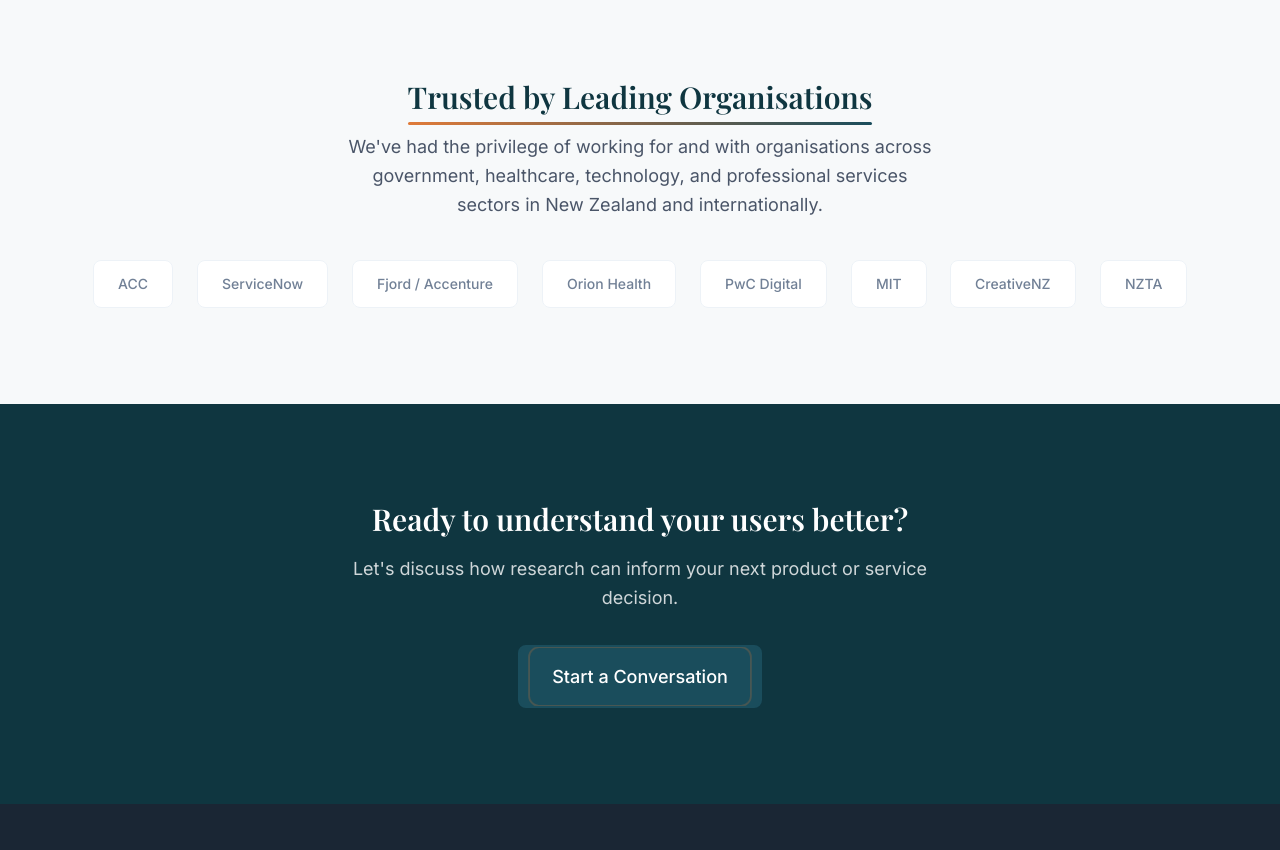
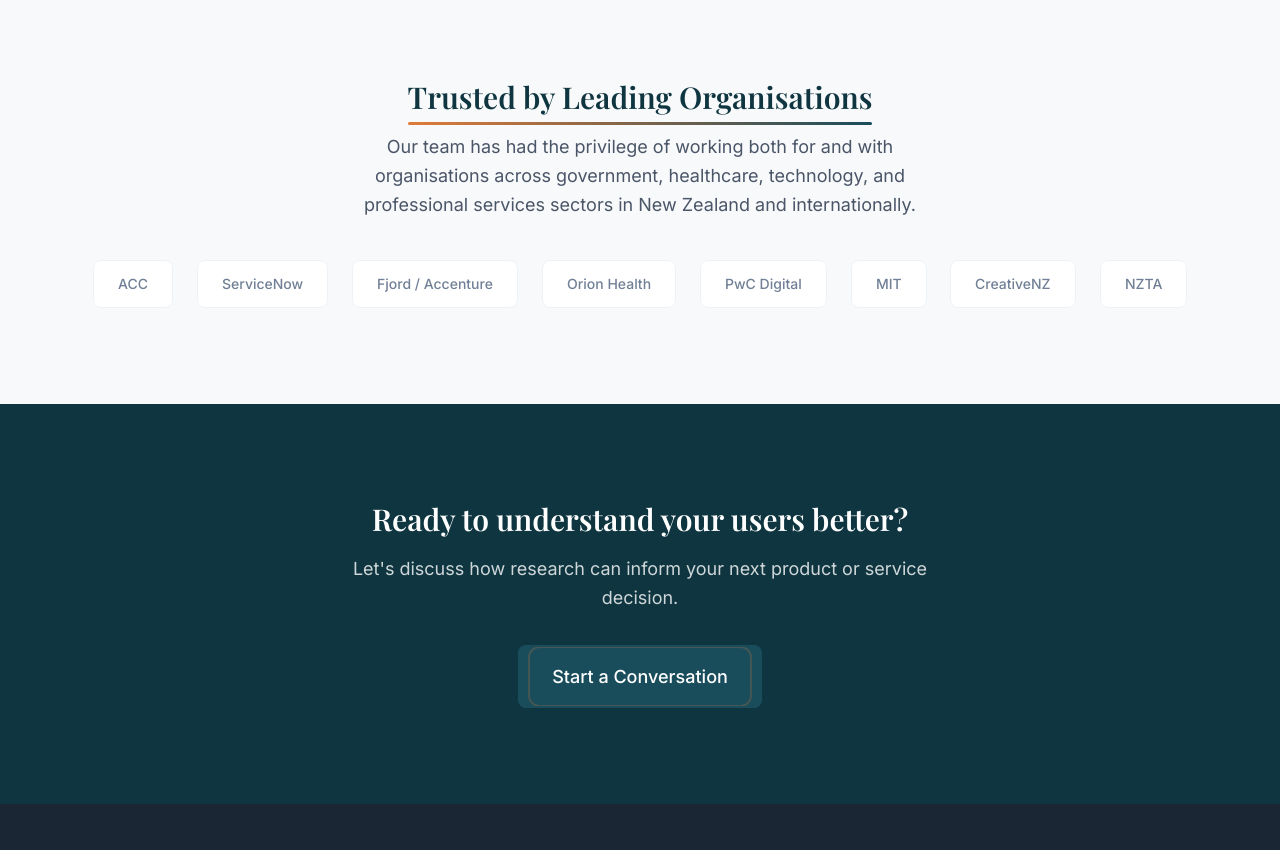
Before and after one commit to mdutton27/FOUNTAIN, a website: page index.html in a window 1280 px wide. Shown: the part 2080-2930 px from the top of the page. Drawn offline with nearby package versions, Linux system fonts and the light colour scheme.

Commit message:
Refine wording in experience section of index.html

```diff
--- a/index.html
+++ b/index.html
@@ -211,8 +211,8 @@
                 <div class="experience__content">
                     <h2 class="section-title">Trusted by Leading Organisations</h2>
                     <p class="experience__text">
-                        We've had the privilege of working for and with organisations across government, healthcare,
-                        technology, and professional services sectors in New Zealand and internationally.
+                        Our team has had the privilege of working both for and with organisations across government,
+                        healthcare, technology, and professional services sectors in New Zealand and internationally.
                     </p>
                     <div class="experience__logos">
                         <span class="experience__logo">ACC</span>
```
